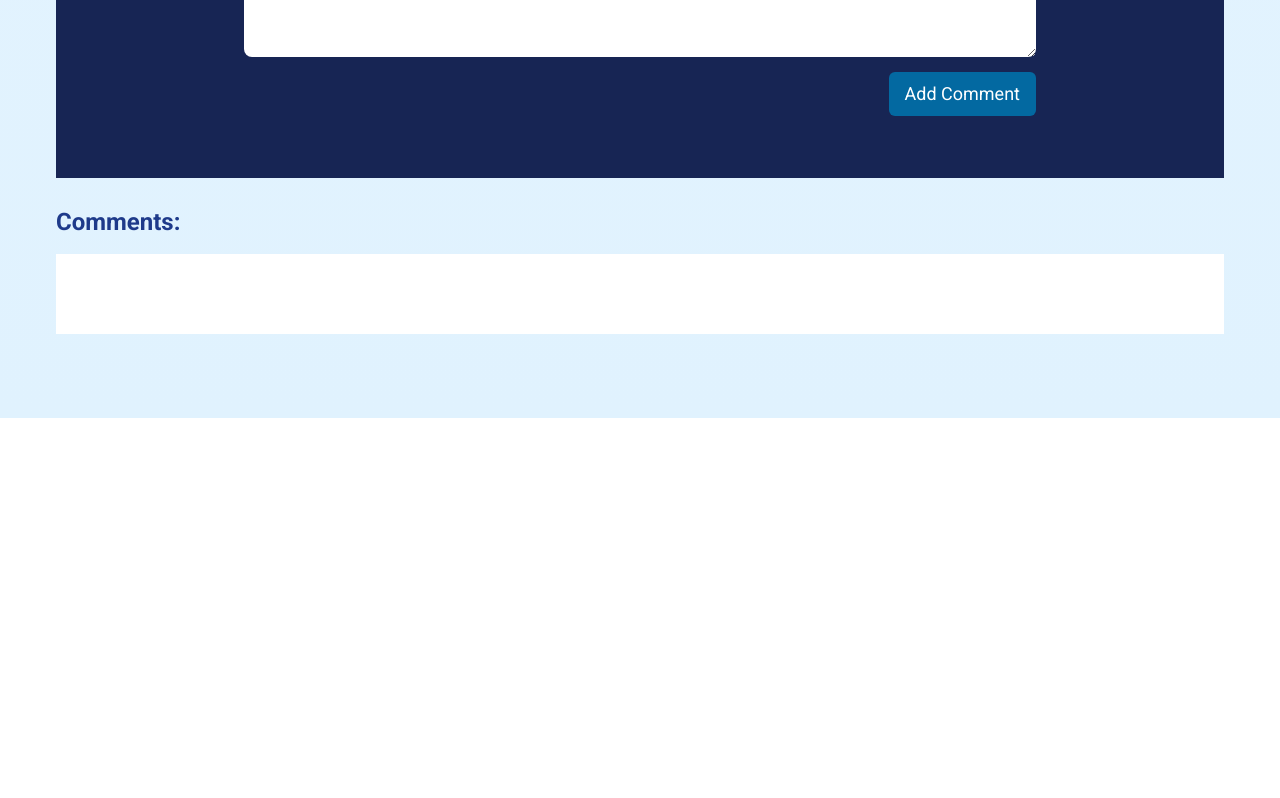
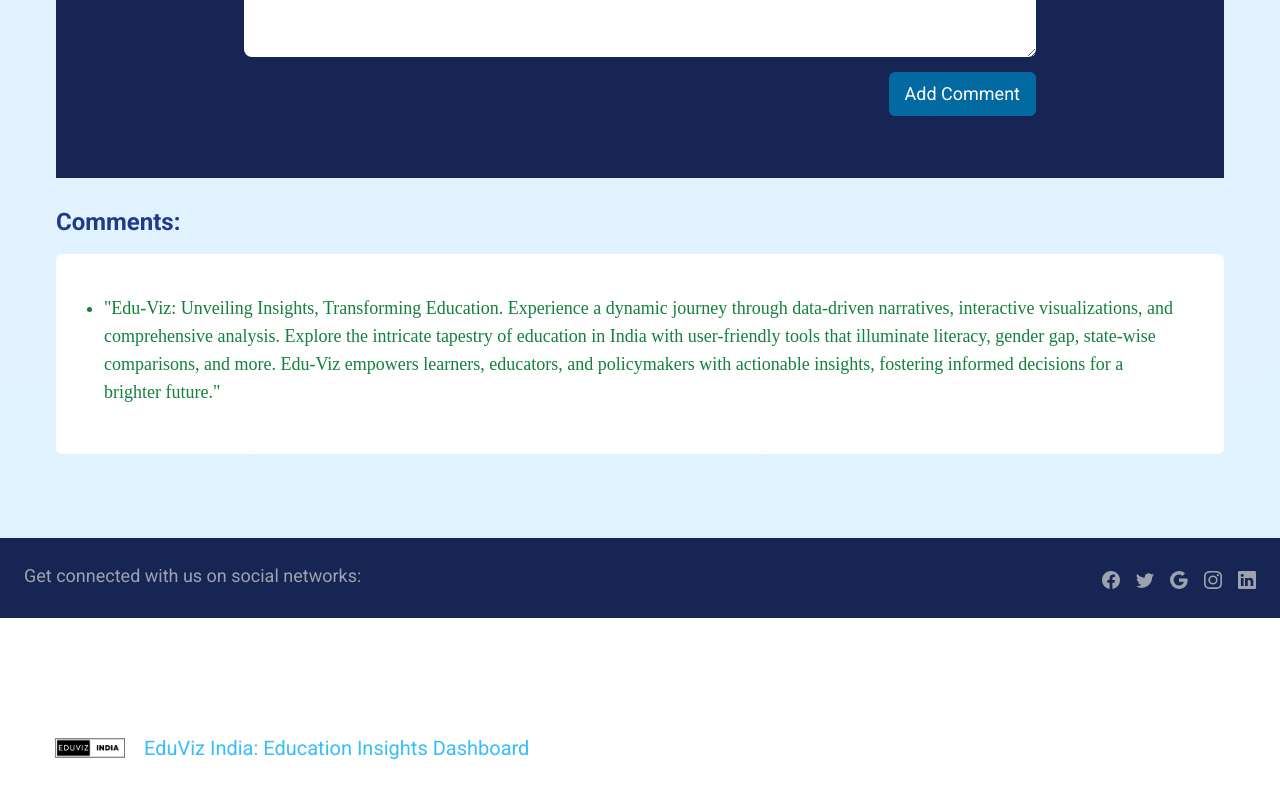
Before and after one commit to pirate08/edu-viz, a Next.js app: page / in a window 1280 px wide. Shown: the part 4584-5382 px from the top of the page. Before the commit the page ends 5002 px from the top, so only its background shows below. Built offline with nearby package versions, Linux system fonts and the light colour scheme.

Commit message:
Work in progress in Footer Section...

```diff
--- a/components/Footer.jsx
+++ b/components/Footer.jsx
@@ -0,0 +1,53 @@
+import React from 'react';
+import {
+  BsFacebook,
+  BsTwitter,
+  BsGoogle,
+  BsInstagram,
+  BsLinkedin,
+} from 'react-icons/bs';
+import Image from 'next/image';
+
+const Footer = () => {
+  return (
+    <div>
+      <div className='h-20 w-full bg-blue-950 text-gray-400'>
+        {/* Connection-- */}
+        <div className='flex flex-wrap items-center justify-center md:justify-between py-3 px-3 md:px-6 md:py-6'>
+          <h1 className='text-lg'>Get connected with us on social networks:</h1>
+          {/* --Icons-- */}
+          <div className='flex items-center gap-4 mt-2 cursor-pointer text-lg'>
+            <BsFacebook />
+            <BsTwitter />
+            <BsGoogle />
+            <BsInstagram />
+            <BsLinkedin />
+          </div>
+        </div>
+      </div>
+      {/* --Main Part-- */}
+      <div className='h-full w-full py-10 px-5 md:py-20 md:px-10'>
+        {/* --Logo-- */}
+        <div>
+          <div className='flex items-center'>
+            <Image
+              src='/nav-img-removebg.png'
+              alt='Logo'
+              height={10}
+              width={100}
+              className='rounded bg-white mr-1'
+            />
+            <div>
+              {/* --Title-- */}
+              <h1 className='text-xl cursor-pointer text-sky-400 hidden lg:block'>
+                EduViz India: Education Insights Dashboard
+              </h1>
+            </div>
+          </div>
+        </div>
+      </div>
+    </div>
+  );
+};
+
+export default Footer;
--- a/components/common/Comment.jsx
+++ b/components/common/Comment.jsx
@@ -73,10 +73,22 @@ const Comment = () => {
         <h1 className='text-xl md:text-2xl font-bold text-blue-900 mb-4'>
           Comments:
         </h1>
-        <ul className='h-full py-5 px-4 md:py-10 md:px-10 bg-white list-disc'>
+        <ul className='h-full py-5 px-4 md:py-10 md:px-10 bg-white rounded-md list-disc'>
+          <li
+            className='text-green-700 md:text-lg ml-2 mb-2'
+            style={{ fontFamily: 'Dancing-script, cursive' }}>
+            "Edu-Viz: Unveiling Insights, Transforming Education. Experience a
+            dynamic journey through data-driven narratives, interactive
+            visualizations, and comprehensive analysis. Explore the intricate
+            tapestry of education in India with user-friendly tools that
+            illuminate literacy, gender gap, state-wise comparisons, and more.
+            Edu-Viz empowers learners, educators, and policymakers with
+            actionable insights, fostering informed decisions for a brighter
+            future."
+          </li>
           {commentList.map((comment, index) => (
             <li
-              className='text-green-700 md:text-lg ml-2'
+              className='text-green-700 md:text-lg ml-2 mb-2'
               style={{ fontFamily: 'Dancing-script, cursive' }}
               key={index}>
               {comment}
--- a/pages/index.js
+++ b/pages/index.js
@@ -1,7 +1,8 @@
+import React from "react"
 import Header from "@/components/Header"
 import HomePage from "@/components/partials/HomePage"
 import Navbar from "@/components/responsiveness/Navbar"
-import React from "react"
+import Footer from "@/components/Footer"
 
 export default function Home() {
   return (
@@ -12,7 +13,14 @@ export default function Home() {
           {/* --import responsive navbar-- */}
             <div className="sm:hidden"><Navbar /></div>
       </div>
-      <HomePage />
+      {/* --Home Page */}
+      <div>
+        <HomePage />
+      </div>
+      {/* --Footer-- */}
+      <div>
+        <Footer />
+      </div>
     </div>
   )
 }
```
